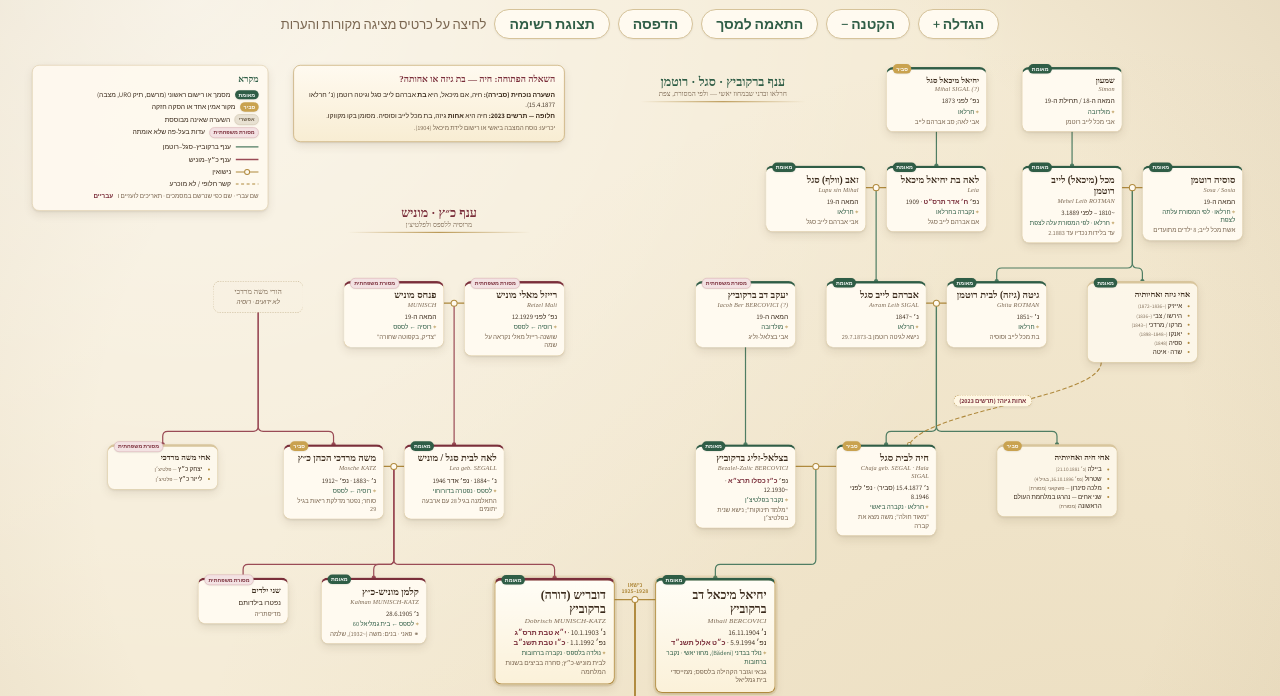
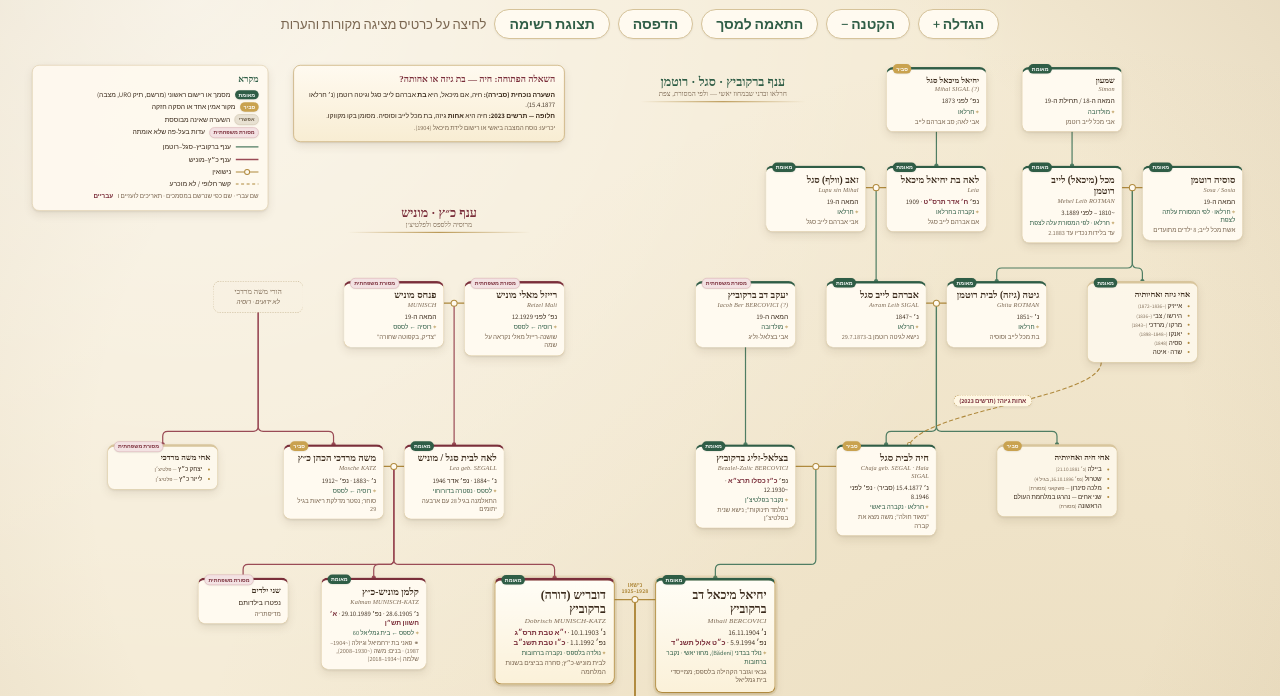
Before and after one commit to dovi-shachor/berkowitz-tree, a plain HTML site: page index.html in a window 1280 px wide. Shown: the part 126-822 px from the top of the page. Drawn offline with Linux system fonts and the light colour scheme; a web font is replaced by a local one.

Commit message:
Kalman Katz: death 1989, burial, wife Fany, sons
Co-Authored-By: Claude Opus 5.5 <noreply@anthropic.com>

```diff
--- a/index.html
+++ b/index.html
@@ -282,9 +282,9 @@ const N = [
  note:`<p>לפי עדות שושנה ו"חקר שורשים": לדובריש היו שלושה אחים — קלמן ועוד שניים שמתו בילדותם מדיפתריה. לאה התאלמנה "עם ארבעה יתומים".</p>`,
  src:'עדות שושנה; חקר שורשים — סבתא דורה'},
 {id:'kalman',row:4,x:720,w:210,side:'k',cert:'v',
- he:'קלמן מוניש-כ״ץ',la:'Kalman MUNISCH-KATZ',dates:['נ׳ 28.6.1905'],place:'לספס ← בית גמליאל 60',info:'⚭ פאני · בנים: משה (~1932), שלמה',
- note:`<p>אחיה של דובריש. בתצהירו בתיק URO: אב משה, אם לאה לבית סגל, נולד בלספס 28.6.1905. פועל חקלאי, בית גמליאל 60.</p><p>גר במרכז לספס, היה שותף בחלק מעסקי המשפחה. אשתו פאני, בניהם משה ושלמה כ״ץ. עם מיכאל עבד בקיבוץ משמרות, ושניהם ממייסדי בית גמליאל.</p>`,
- src:'תיק URO 1000/19891 (תצהירים עמ׳ 145, 151); עדות שושנה'},
+ he:'קלמן מוניש-כ״ץ',la:'Kalman MUNISCH-KATZ',dates:['נ׳ 28.6.1905 · נפ׳ 29.10.1989 · <span class="hb">א׳ חשוון תש״ן</span>'],place:'לספס ← בית גמליאל 60',info:'⚭ פאני בת ירחמיאל וגיזלה (~1904–1987) · בנים: משה (~1930–2008), שלמה (~1934–2018)',
+ note:`<p>אחיה של דובריש. בתצהירו בתיק URO: אב משה, אם לאה לבית סגל, נולד בלספס 28.6.1905. פועל חקלאי, בית גמליאל 60.</p><p>גר במרכז לספס, היה שותף בחלק מעסקי המשפחה. אשתו פאני, בניהם משה ושלמה כ״ץ. עם מיכאל עבד בקיבוץ משמרות, ושניהם ממייסדי בית גמליאל.</p><p><b>פטירתו:</b> "חדשות", 30.10.1989: "קלמן כץ (84) ממושב בית־גמליאל נהרג אמש כאשר טנדר פגע בו כשחצה כביש". חברה קדישא רחובות: "כץ קלמן, בן משה מרדכי ולאה", בן 84, נקבר ב-30.10.1989, <span class="hb">א׳ חשוון תש״ן</span>, בבית העלמין החדש ברחובות, חלקה יט, שורה א, מקום 15.</p><p><b>משפחתו (חברה קדישא רחובות):</b> אשתו <b>פאני</b> (כנראה פייגה = צפורה), בת ירחמיאל וגיזלה, נקברה ב-28.4.1987 (<span class="hb">כ״ט ניסן תשמ״ז</span>), בת 83, בבית העלמין הישן ברחובות. הבנים: <b>משה</b> ("בן קלמן וצפורה", נקבר 2.10.2008, <span class="hb">ג׳ תשרי תשס״ט</span>, בן 78) ו<b>שלמה</b> ("בן קלמן ופני", נקבר 1.4.2018, <span class="hb">ט״ז ניסן תשע״ח</span>, בן 84) — שניהם בבית העלמין המזרחי ברחובות.</p>`,
+ src:'תיק URO 1000/19891 (תצהירים עמ׳ 145, 151); עדות שושנה; חדשות 30.10.1989; מאגר הנפטרים של חברה קדישא רחובות (kdr.org.il)'},
 {id:'dora',row:4,x:1080,w:240,side:'k',kind:'couple',cert:'v',
  he:'דובריש (דורה) ברקוביץ',la:'Dobrisch MUNISCH-KATZ',
  dates:['נ׳ 10.1.1903 · <span class="hb">י״א טבת תרס״ג</span>','נפ׳ 1.1.1992 · <span class="hb">כ״ו טבת תשנ״ב</span>'],
```
